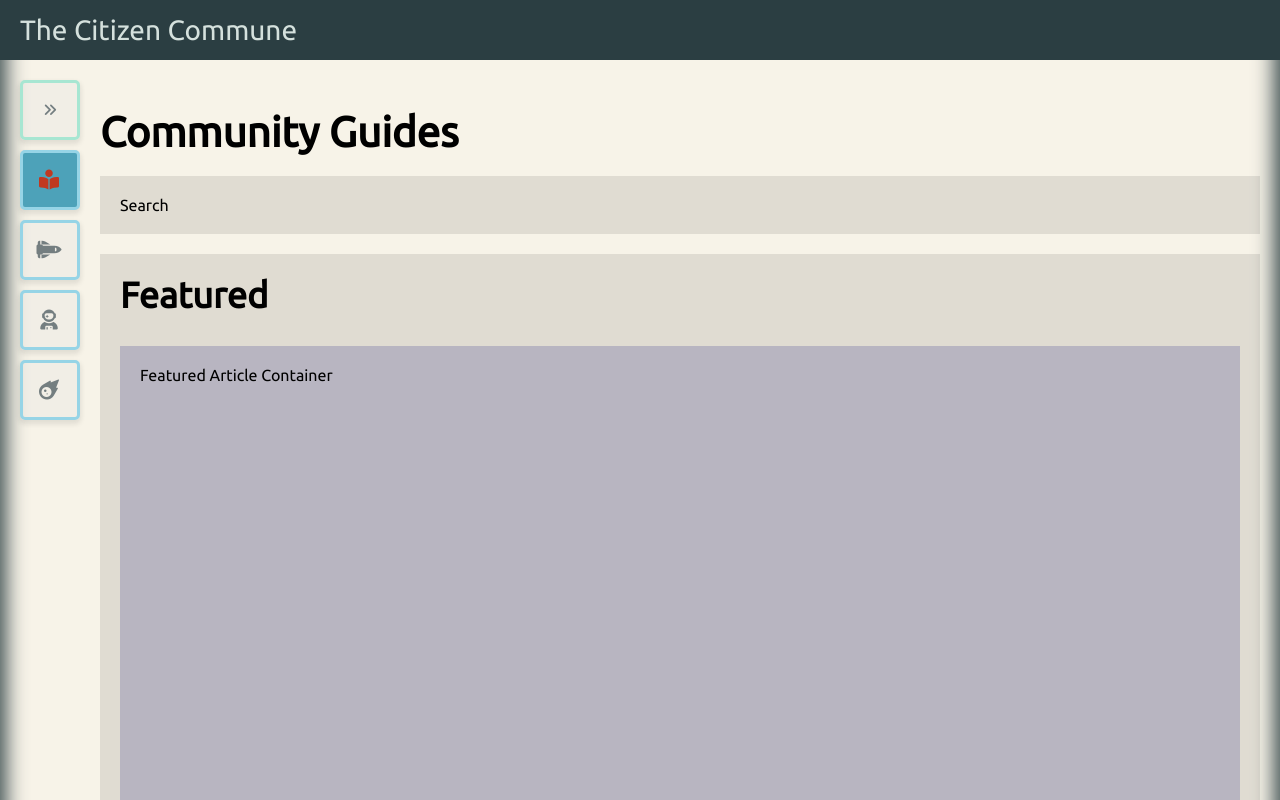
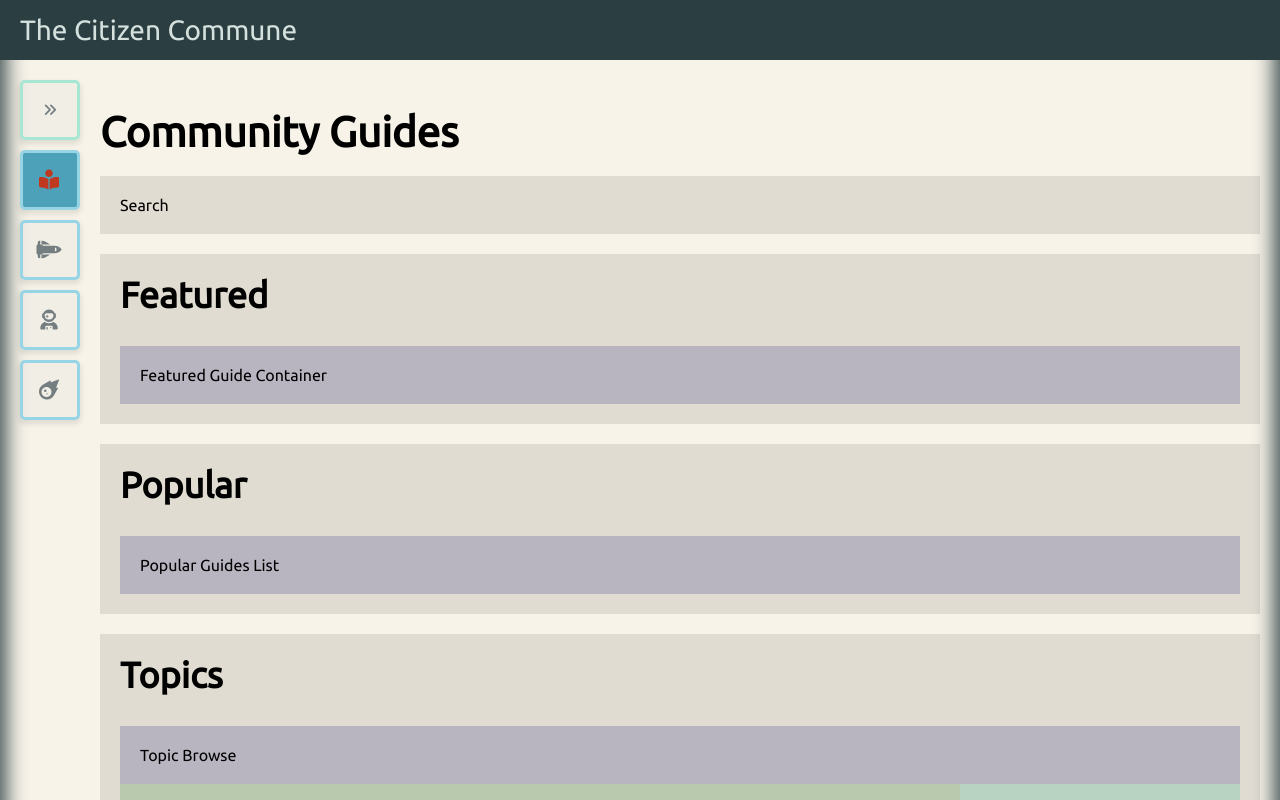
Before and after one commit to irbab00n/the-citizen-commune, a React (Create React App) app: page /guides in a window 1280 px wide. Shown: the top 800 px of the page. Built offline with nearby package versions, Linux system fonts and the light colour scheme.

Commit message:
Add popular guides list

```diff
--- a/src/components/Guides/Featured/index.tsx
+++ b/src/components/Guides/Featured/index.tsx
@@ -4,17 +4,17 @@ import './Featured.scss';
 import Row from '../../Layout/Row';
 import Column from '../../Layout/Column';
 
-interface FeaturedArticleProps {
+interface FeaturedGuideProps {
   [key: string]: any;
 }
 
-const FeaturedArticle = (props: FeaturedArticleProps) => {
+const FeaturedGuide = (props: FeaturedGuideProps) => {
   return (
     <Row>
       <h2>Featured</h2>
-      <Column className="FeaturedArticle">Featured Article Container</Column>
+      <Column className="FeaturedGuide">Featured Guide Container</Column>
     </Row>
   );
 };
 
-export default FeaturedArticle;
+export default FeaturedGuide;
--- /dev/null
+++ b/src/components/Guides/Popular/index.tsx
@@ -0,0 +1,19 @@
+import React from 'react';
+
+import Row from '../../Layout/Row';
+import Column from '../../Layout/Column';
+
+interface PopularGuidesProps {
+  [key: string]: any;
+}
+
+const PopularGuides = (props: PopularGuidesProps) => {
+  return (
+    <Row className="PopularGuides">
+      <h2>Popular</h2>
+      <Column className="PopularGuidesList">Popular Guides List</Column>
+    </Row>
+  );
+};
+
+export default PopularGuides;
--- a/src/pages/Guides/index.tsx
+++ b/src/pages/Guides/index.tsx
@@ -4,6 +4,7 @@ import React from 'react';
 import Page from '../../components/Layout/Page';
 
 import Featured from '../../components/Guides/Featured';
+import Popular from '../../components/Guides/Popular';
 import Search from '../../components/Guides/Search';
 import Topics from '../../components/Guides/Topics';
 
@@ -13,6 +14,7 @@ const Guides: React.FC = () => {
       <h1>Community Guides</h1>
       <Search />
       <Featured />
+      <Popular />
       <Topics />
     </Page>
   );
```
Also changed, not shown: src/components/Guides/Popular/Popular.scss (added).
